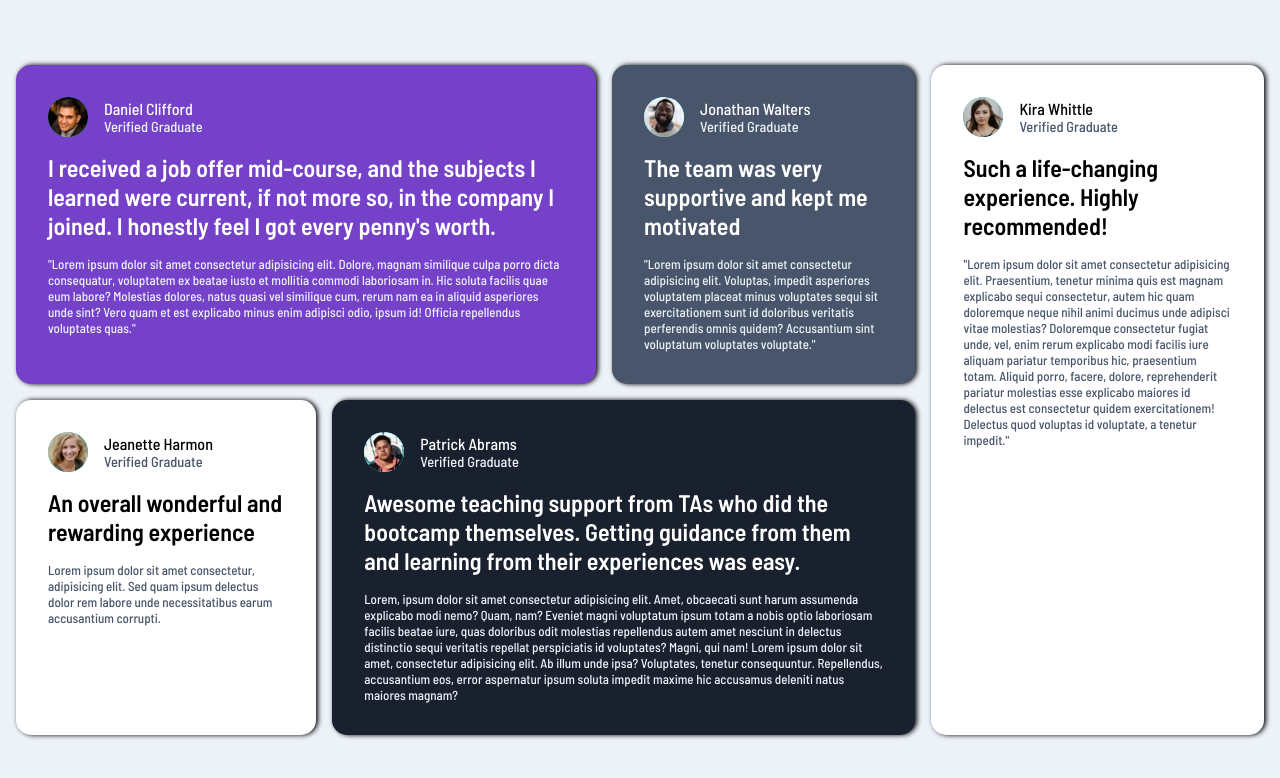
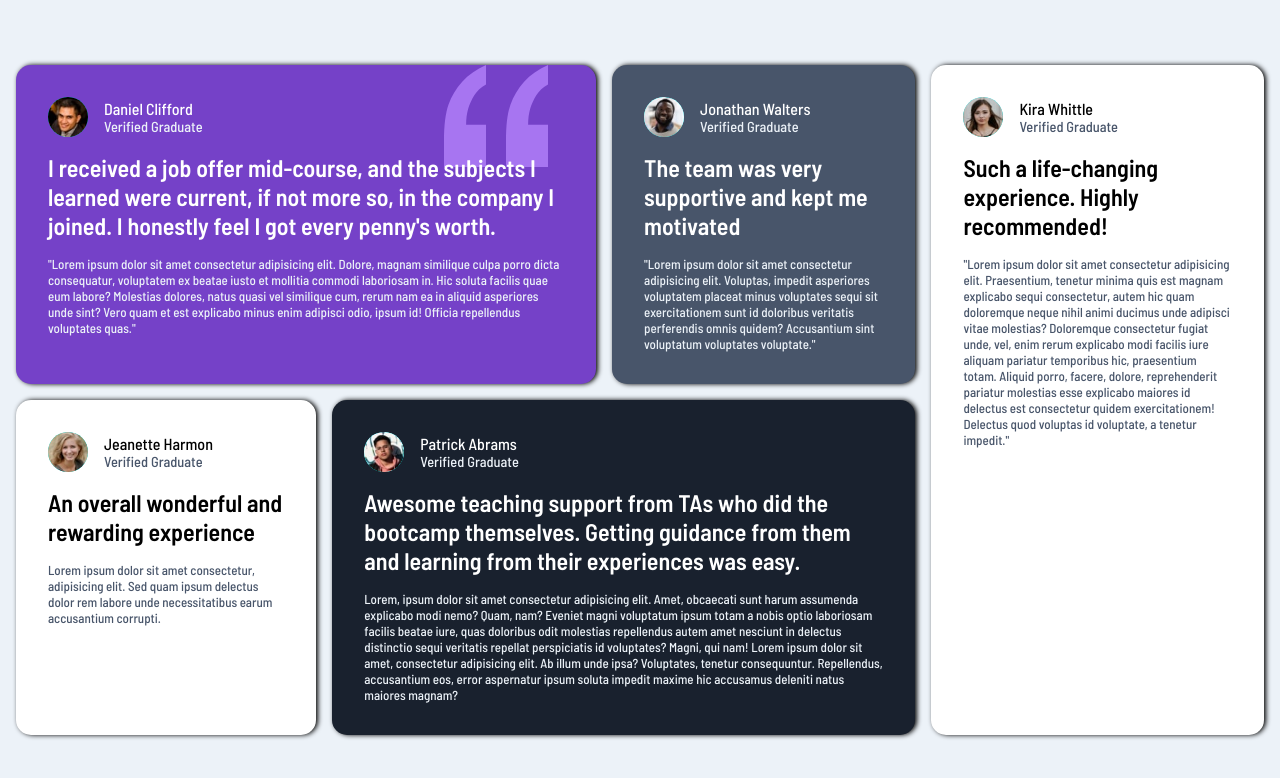
Before and after one commit to ScreamPunk27/Testimonial-grid, a plain HTML site: page index.html in a window 1280 px wide. Drawn offline with Linux system fonts and the light colour scheme.

Commit message:
add background image

```diff
--- a/assets/css/style.css
+++ b/assets/css/style.css
@@ -27,6 +27,9 @@ body{
 
 .page .container:first-child{
     background-color: var(--violet);
+    background-image: url('../img/bg-pattern-quotation.svg');
+    background-repeat: no-repeat;
+    background-position: 90% top;
 }
 
 .page .container:nth-child(2){
```
